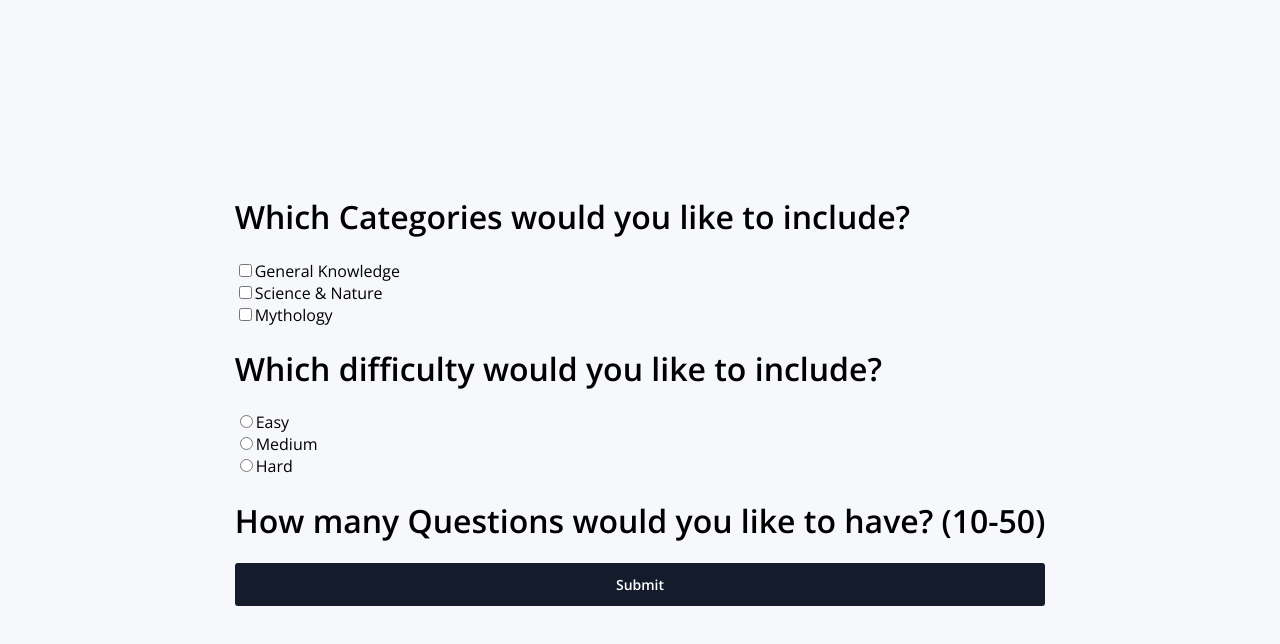
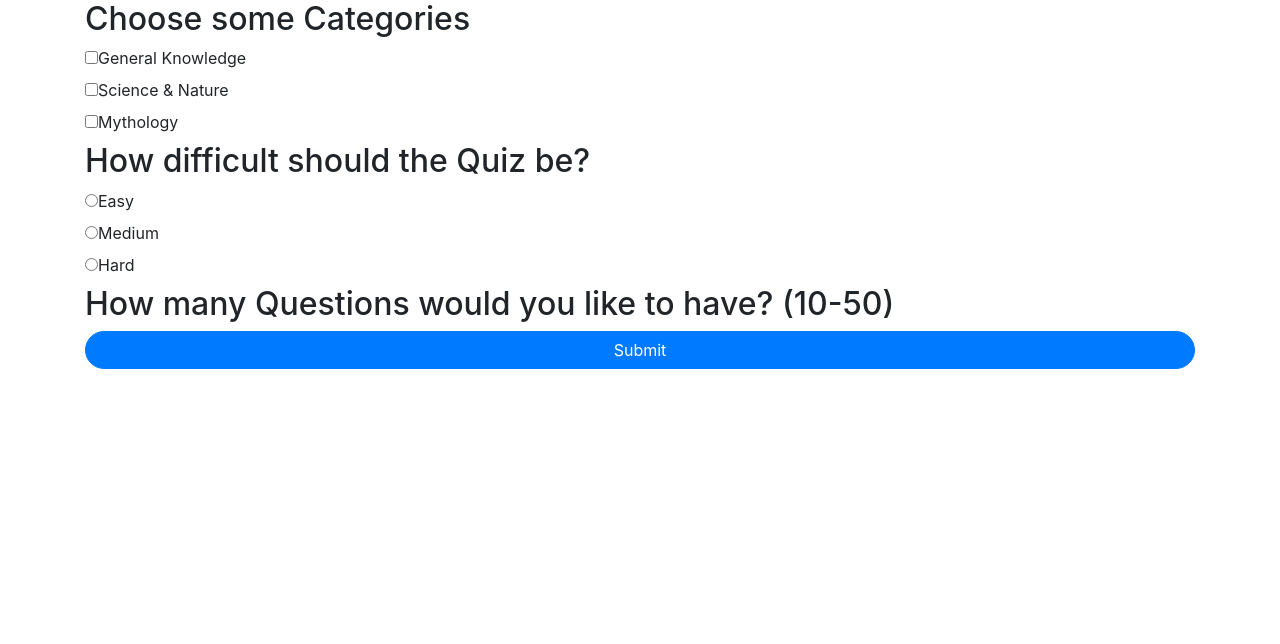
Before and after one commit to JustinS1209/mc-quiz-app, a Vue app: page / in a window 1280 px wide. Shown: the top 644 px of the page. Built offline with nearby package versions, Linux system fonts and the light colour scheme.

Commit message:
Import Router and Bootstrap-vue. Renamed Customization to Home

```diff
--- a/src/App.vue
+++ b/src/App.vue
@@ -1,6 +1,7 @@
 <template>
   <div id="app">
-    <Customization
+    <!-- <router-view /> -->
+    <Home
       v-if="!isCustomized"
       @api-calls="forwardAPICalls"
       @is-customized="setCustomized"
@@ -10,14 +11,14 @@
 </template>
 
 <script>
-import Question from "./components/Question";
-import Customization from "./components/Customization";
+import Question from "./views/Question";
+import Home from "./views/Home";
 
 export default {
   name: "App",
   components: {
     Question,
-    Customization,
+    Home,
   },
   methods: {
     forwardAPICalls(apiCalls) {
@@ -38,32 +39,7 @@ export default {
 };
 </script>
 
-<style>
+<style lang="scss">
 @import url("https://fonts.googleapis.com/css?family=Open+Sans:400,600&display=swap");
-body {
-  background-color: #f7f8fc;
-  font-family: "Open Sans", sans-serif;
-  display: flex;
-  align-items: center;
-  justify-content: center;
-  min-height: 100vh;
-  margin: 0;
-}
-
-.btn {
-  cursor: pointer;
-  background-color: #141c2c;
-  border: 2px solid #141c2c;
-  border-radius: 3px;
-  color: #fff;
-  display: flex;
-  align-items: center;
-  justify-content: center;
-  font-family: inherit;
-  font-weight: bold;
-  font-size: 14px;
-  padding: 10px;
-  margin: 20px 0;
-  width: 100%;
-}
+@import "node_modules/bootstrap/scss/bootstrap";
 </style>
--- a/src/main.js
+++ b/src/main.js
@@ -1,8 +1,17 @@
-import Vue from 'vue'
-import App from './App.vue'
+import Vue from 'vue';
+import App from './App.vue';
+import router from './router.js';
+import { BootstrapVue, IconsPlugin } from 'bootstrap-vue';
 
-Vue.config.productionTip = false
+// Import Bootstrap an BootstrapVue CSS files (order is important)
+import 'bootstrap/dist/css/bootstrap.css';
+import 'bootstrap-vue/dist/bootstrap-vue.css';
+
+Vue.config.productionTip = false;
+Vue.use(BootstrapVue);
+Vue.use(IconsPlugin);
 
 new Vue({
-  render: h => h(App),
-}).$mount('#app')
+  router,
+  render: (h) => h(App),
+}).$mount('#app');
--- /dev/null
+++ b/src/router.js
@@ -0,0 +1,19 @@
+import Vue from 'vue';
+import VueRouter from 'vue-router';
+import Home from './views/Home';
+
+Vue.use(VueRouter);
+
+const routes = [
+  {
+    path: '/',
+    name: 'home',
+    component: Home,
+  },
+];
+
+export default new VueRouter({
+  mode: 'history',
+  base: process.env.BASE_URL,
+  routes,
+});
--- a/src/components/Customization.vue
+++ b/src/views/Home.vue
@@ -1,6 +1,6 @@
 <template>
-  <div>
-    <h1>Which Categories would you like to include?</h1>
+  <div class="container">
+    <h2>Choose some Categories</h2>
     <form action="#">
       <input
         type="checkbox"
@@ -27,7 +27,7 @@
       <label for="mythology">Mythology</label>
       <br />
     </form>
-    <h1>Which difficulty would you like to include?</h1>
+    <h2>How difficult should the Quiz be?</h2>
     <form action="#">
       <input type="radio" id="easy" v-model="difficulty" value="easy" />
       <label for="easy">Easy</label>
@@ -39,15 +39,17 @@
       <label for="hard">Hard</label>
       <br />
     </form>
-    <h1>How many Questions would you like to have? (10-50)</h1>
+    <h2>How many Questions would you like to have? (10-50)</h2>
     <!-- Implement Amount -->
-    <button class="btn" @click.prevent="generateAPICalls">Submit</button>
+    <b-button pill block variant="primary" @click.prevent="generateAPICalls">
+      Submit
+    </b-button>
   </div>
 </template>
 
 <script>
 export default {
-  name: "Customization.vue",
+  name: "Home.vue",
 
   data() {
     return {
@@ -58,6 +60,7 @@ export default {
   },
   methods: {
     generateAPICalls() {
+      if (this.checkedCategories.length > 0 && this.difficulty) {
         this.checkedCategories.forEach((category) => {
           const apiCall = `https://opentdb.com/api.php?amount=10&category=${category.id}&difficulty=${this.difficulty}`;
           this.apiCalls.push(apiCall);
@@ -65,6 +68,9 @@ export default {
 
         this.$emit("api-calls", this.apiCalls);
         this.$emit("is-customized", true);
+      } else {
+        alert("Please choose at least one Category and a Difficulty");
+      }
     },
   },
 };
--- a/src/components/Question.vue
+++ b/src/views/Question.vue
@@ -18,14 +18,14 @@
     </div>
     <button
       v-show="!gotCorrectAnswer && !gotWrongAnswer"
-      class="btn"
+      class=""
       @click="evaluateAnswer"
     >
       Submit
     </button>
     <button
       v-if="gotWrongAnswer || gotCorrectAnswer"
-      class="btn"
+      class=""
       @click="nextQuestion"
     >
       Next Question
```
Also changed, not shown: package.json (+8 -2 lines), 1 other file (tests, documents, lock files or other folders). Lines whose indentation alone changed are shown as unchanged.
